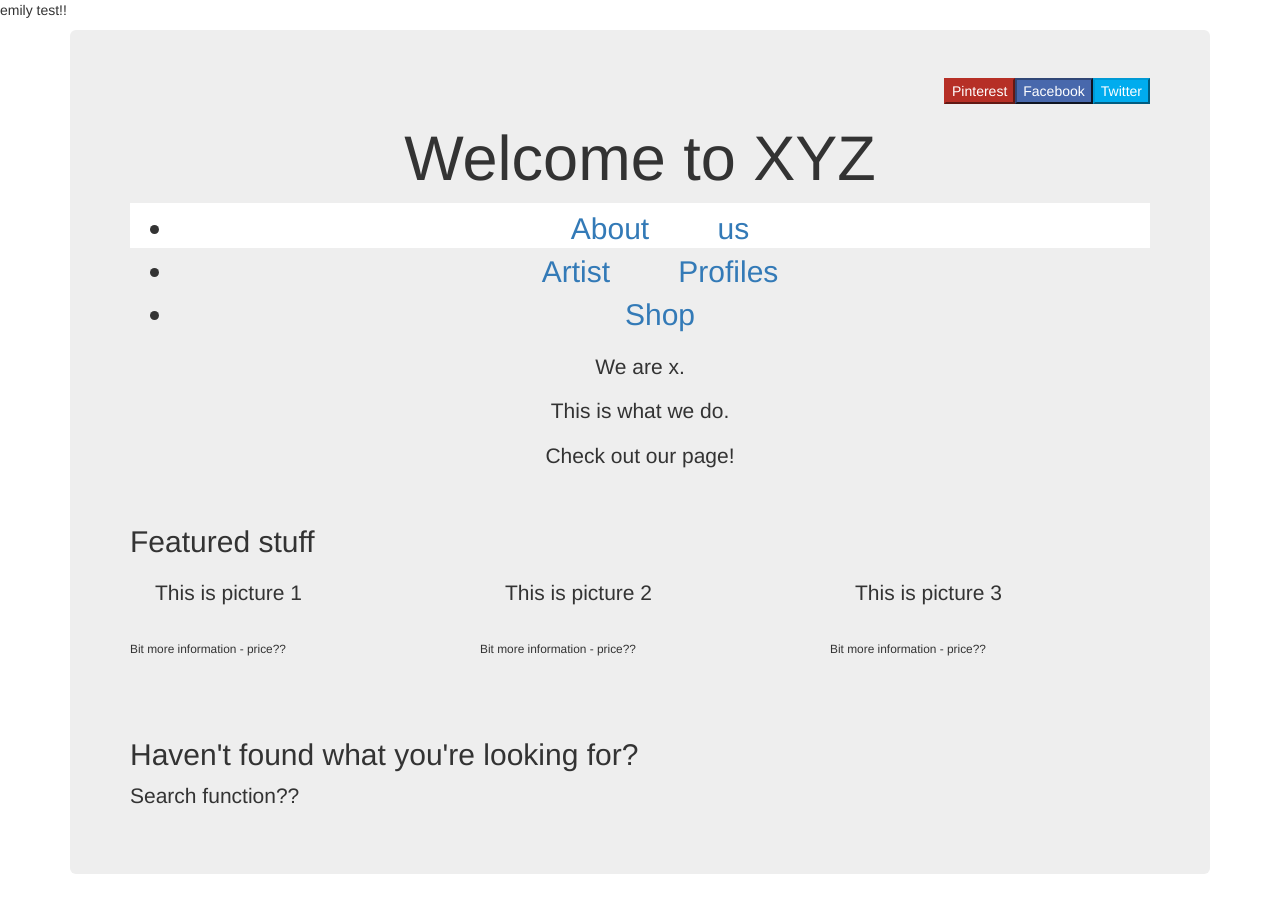
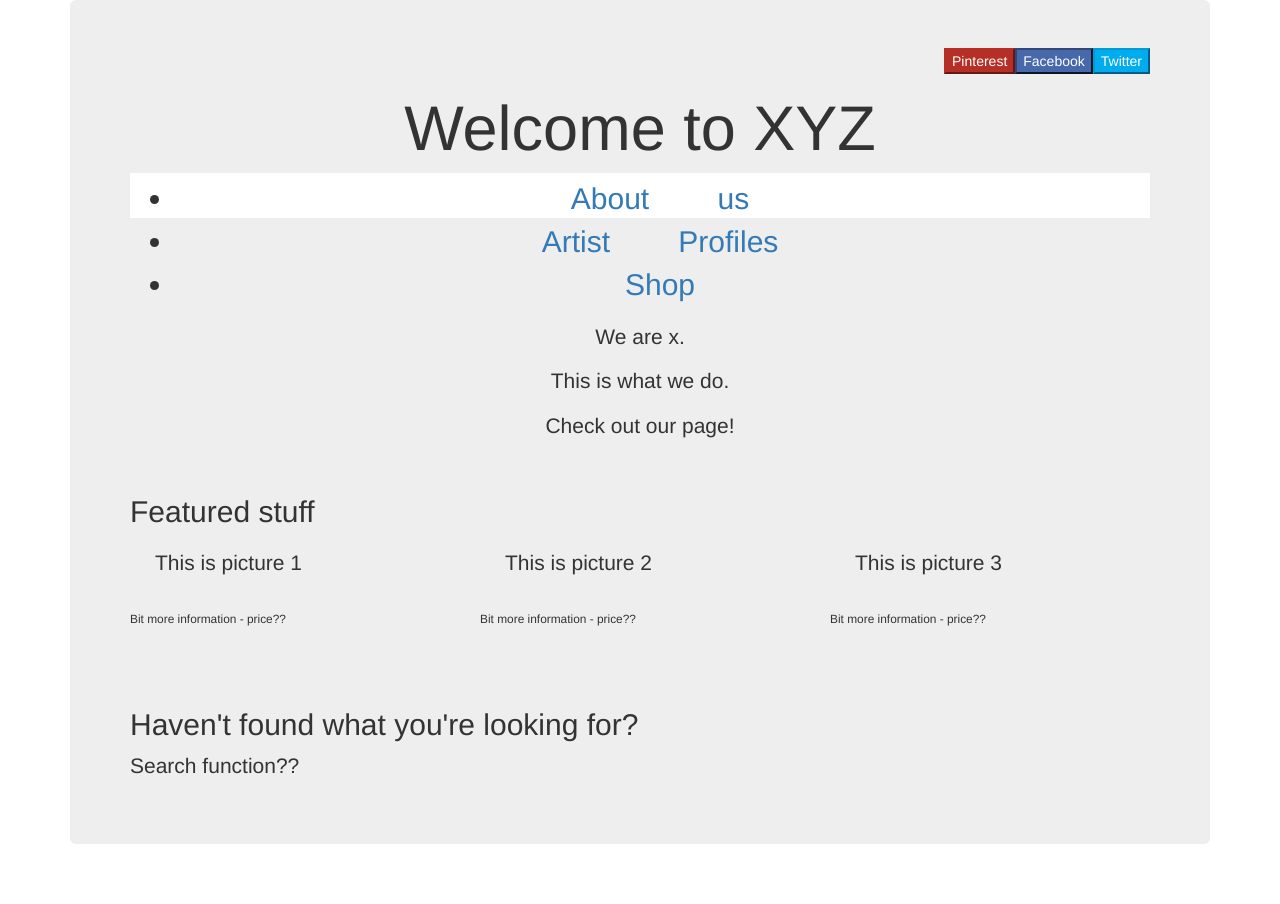
Before and after one commit to biancaathanasiou/start, a plain HTML site: page index.html in a window 1280 px wide. After the commit the page ends 874 px from the top, so only its background shows below. Drawn offline with Linux system fonts and the light colour scheme.

Commit message:
took out test text!

```diff
--- a/index.html
+++ b/index.html
@@ -14,8 +14,6 @@
 </head>
 
 <body>
-
-  <p> emily test!!</p>
 
 <div class='container'>
 
```
